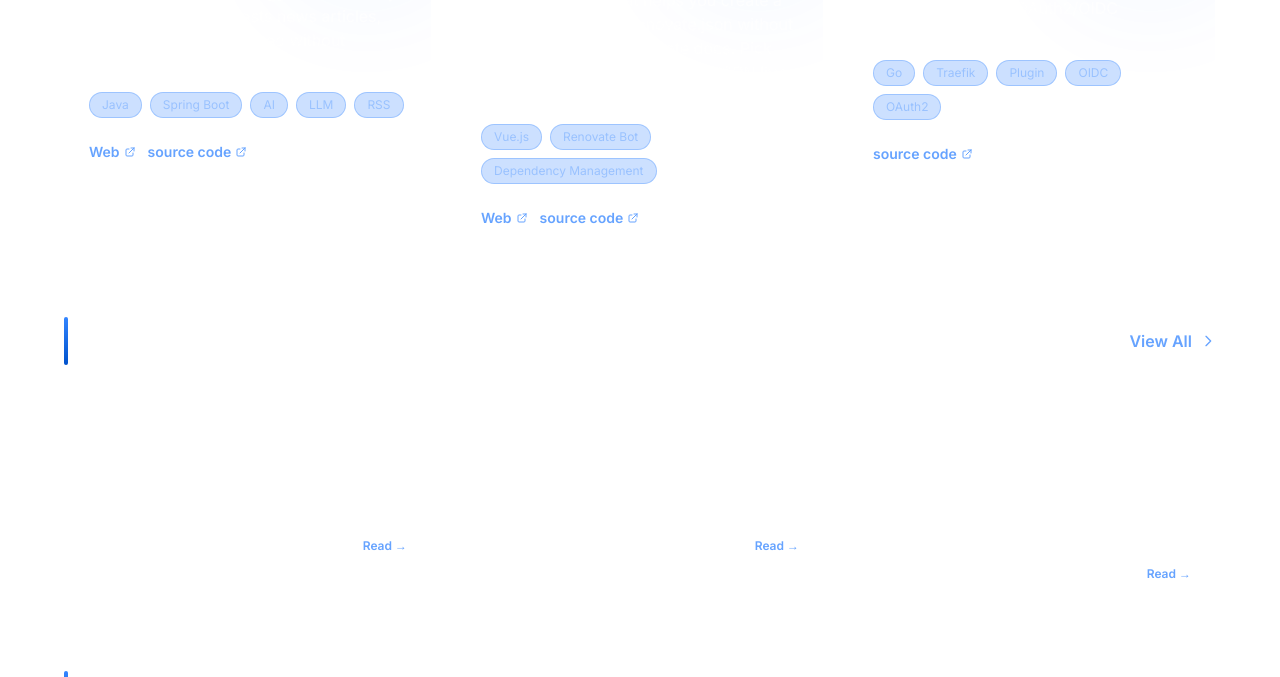
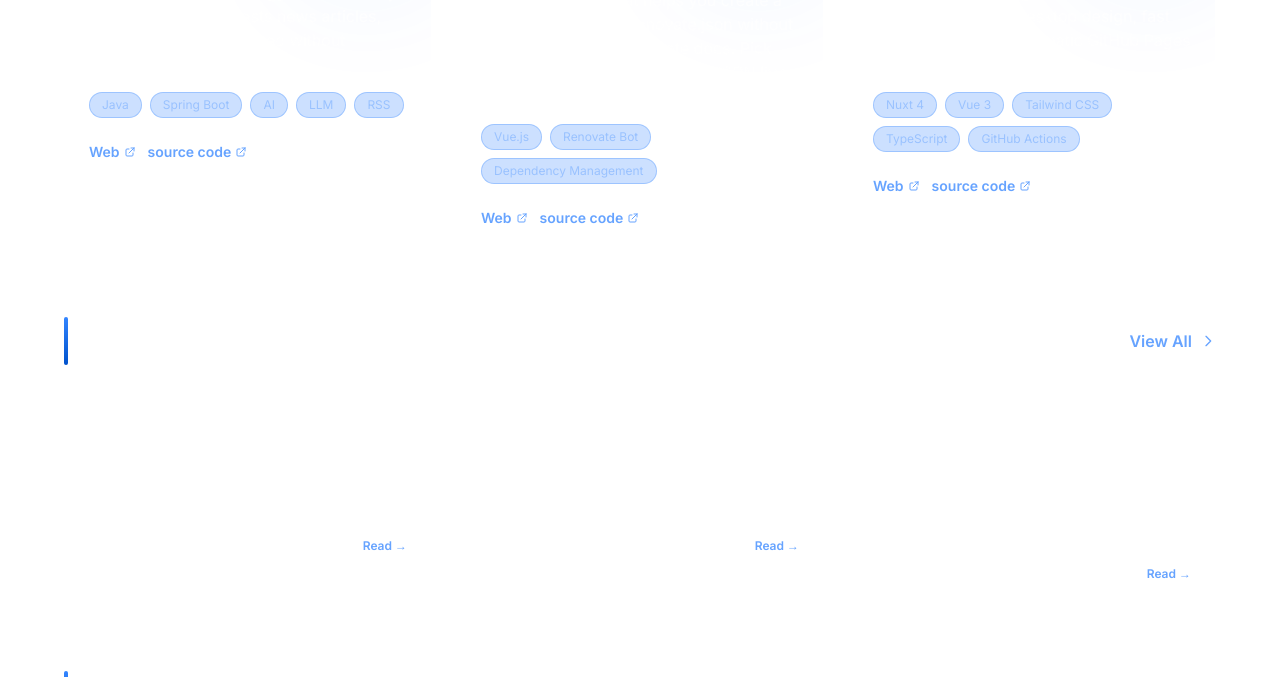
Before and after one commit to oglimmer/homepage-oglimmer.com, a Nuxt app: page / in a window 1280 px wide. Shown: the part 1927-2604 px from the top of the page. Built offline with nearby package versions, Linux system fonts and the light colour scheme.

Commit message:
chore(projects): add recipe collection website to project list

```diff
--- a/data/projects.ts
+++ b/data/projects.ts
@@ -50,6 +50,15 @@ export const projects: Project[] = [
       ["https://github.com/oglimmer/start-renovate", "source code"]
     ],
     techList: "[Vue.js, Renovate Bot, Dependency Management]"
+  },
+  {
+    title: "Recipes - Recipe Collection Website",
+    text: "A modern, beautiful recipe collection website with photo galleries. Features responsive mobile/desktop design, fast Nuxt routing, and automatic GitHub Pages deployment.",
+    linkData: [
+      ["https://oglimmer.github.io/recipes/", "Web"],
+      ["https://github.com/oglimmer/recipes/", "source code"]
+    ],
+    techList: "[Nuxt 4, Vue 3, Tailwind CSS, TypeScript, GitHub Actions]"
   },
   {
     title: "Traefik OIDC Auth Plugin",
```
